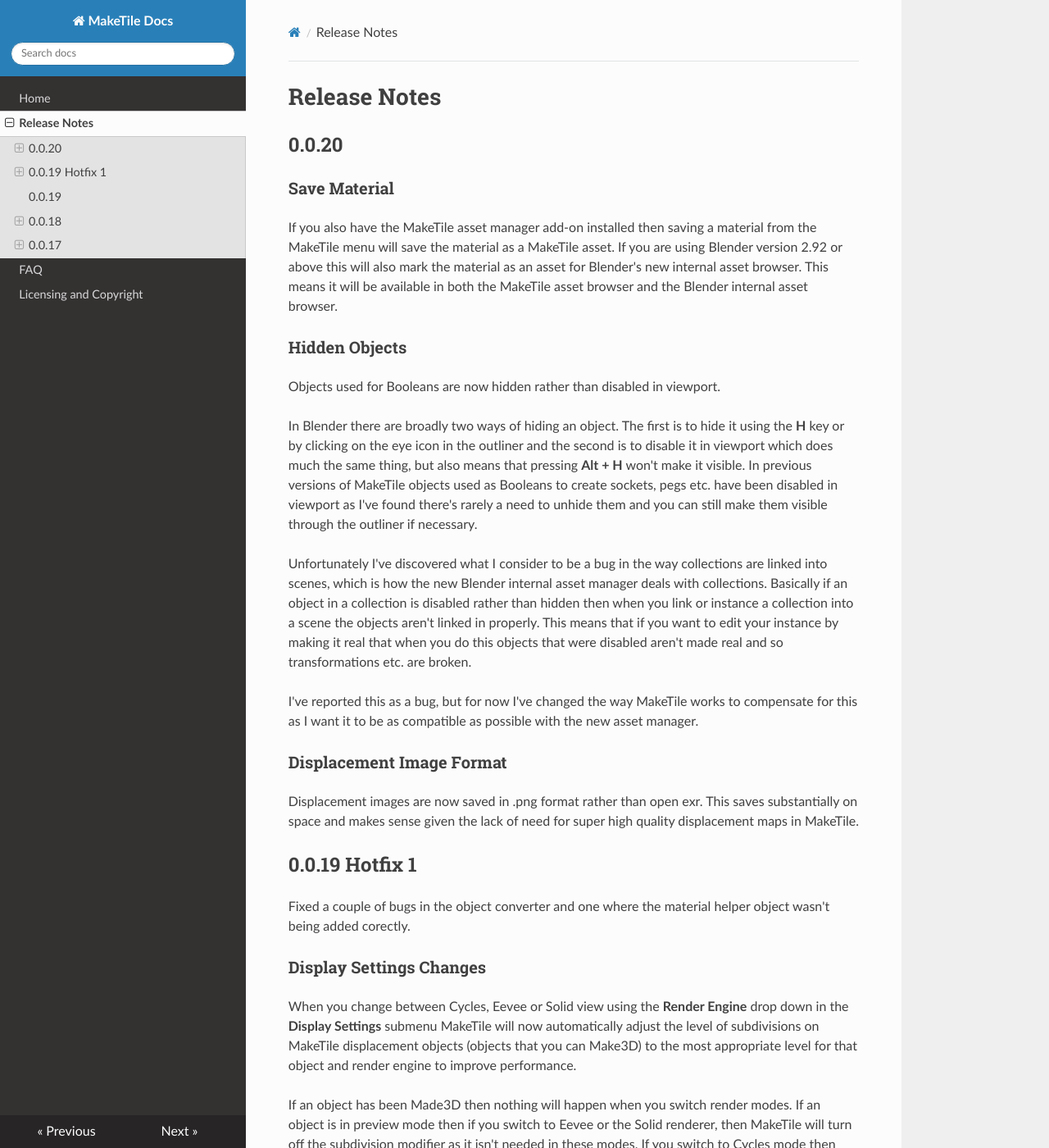
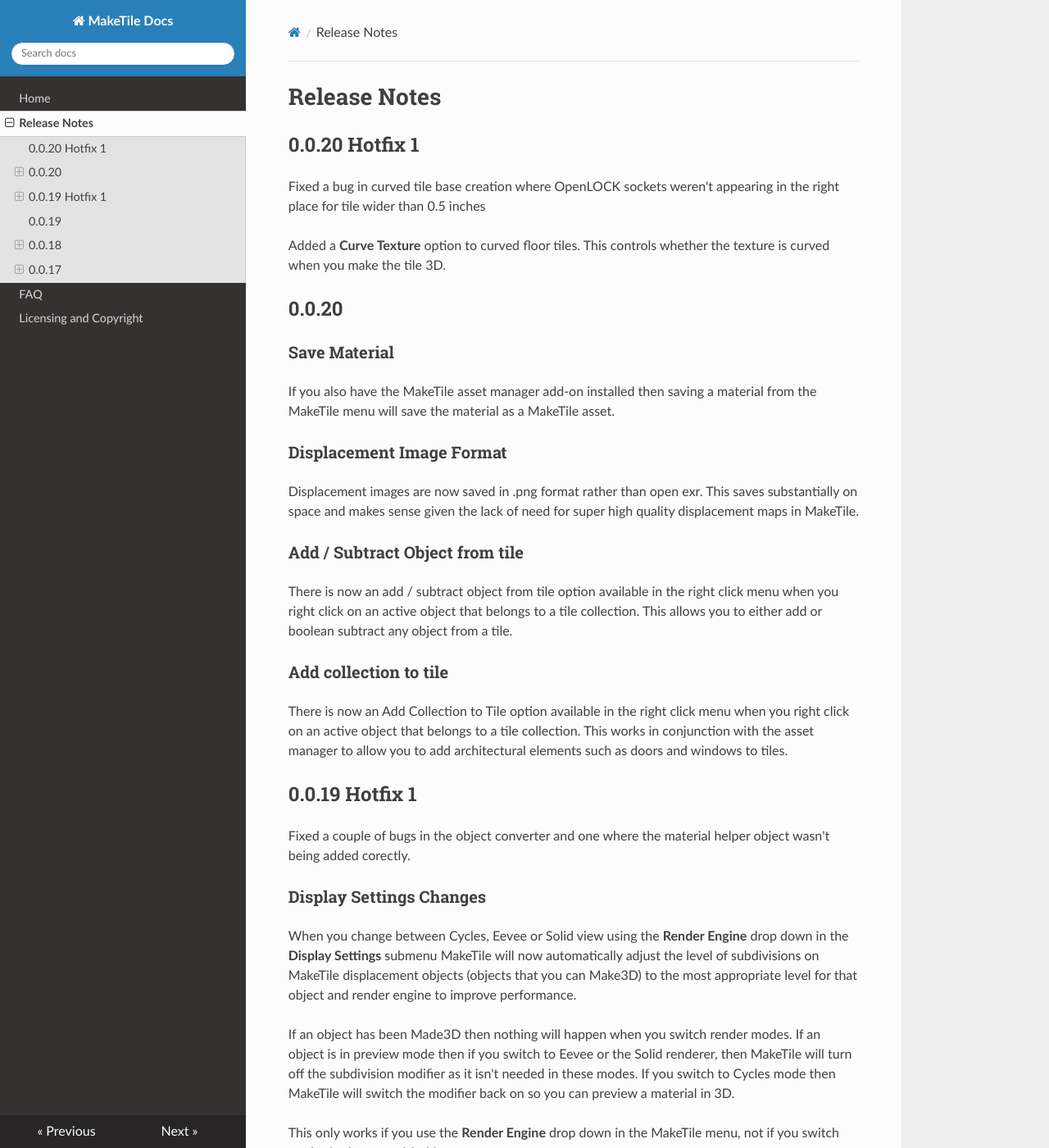
Before and after one commit to richeyrose/make-tile, an MkDocs documentation site: the page built from docs/release_notes.md, in a window 1280 px wide and 1400 px high. Shown: the whole window at 82% size. Built offline with MkDocs 1.6.1, drawn with Linux system fonts in a browser that asks for light colours; nearby versions of some CDN libraries.

Commit message:
Updated release notes

```diff
--- a/docs/release_notes.md
+++ b/docs/release_notes.md
@@ -1,21 +1,23 @@
 # Release Notes
+
+## 0.0.20 Hotfix 1 ##
+Fixed a bug in curved tile base creation where OpenLOCK sockets weren't appearing in the right place for tile wider than 0.5 inches
+
+Added a **Curve Texture** option to curved floor tiles. This controls whether the texture is curved when you make the tile 3D.
 
 ## 0.0.20 ##
 
 ### Save Material ###
-If you also have the MakeTile asset manager add-on installed then saving a material from the MakeTile menu will save the material as a MakeTile asset. If you are using Blender version 2.92 or above this will also mark the material as an asset for Blender's new internal asset browser. This means it will be available in both the MakeTile asset browser and the Blender internal asset browser.
-
-### Hidden Objects ###
-Objects used for Booleans are now hidden rather than disabled in viewport.
-
-In Blender there are broadly two ways of hiding an object. The first is to hide it using the **H** key or by clicking on the eye icon in the outliner and the second is to disable it in viewport which does much the same thing, but also means that pressing **Alt + H** won't make it visible. In previous versions of MakeTile objects used as Booleans to create sockets, pegs etc. have been disabled in viewport as I've found there's rarely a need to unhide them and you can still make them visible through the outliner if necessary.
-
-Unfortunately I've discovered what I consider to be a bug in the way collections are linked into scenes, which is how the new Blender internal asset manager deals with collections. Basically if an object in a collection is disabled rather than hidden then when you link or instance a collection into a scene the objects aren't linked in properly. This means that if you want to edit your instance by making it real that when you do this objects that were disabled aren't made real and so transformations etc. are broken.
-
-I've reported this as a bug, but for now I've changed the way MakeTile works to compensate for this as I want it to be as compatible as possible with the new asset manager.
+If you also have the MakeTile asset manager add-on installed then saving a material from the MakeTile menu will save the material as a MakeTile asset.
 
 ### Displacement Image Format ###
 Displacement images are now saved in .png format rather than open exr. This saves substantially on space and makes sense given the lack of need for super high quality displacement maps in MakeTile.
+
+### Add / Subtract Object from  tile ###
+There is now an add / subtract object from tile option available in the right click menu when you right click on an active object that belongs to a tile collection. This allows you to either add or boolean subtract any object from a tile.
+
+### Add collection to tile ###
+There is now an Add Collection to Tile option available in the right click menu when you right click on an active object that belongs to a tile collection. This works in conjunction with the asset manager to allow you to add architectural elements such as doors and windows to tiles.
 
 ## 0.0.19 Hotfix 1
 
```
